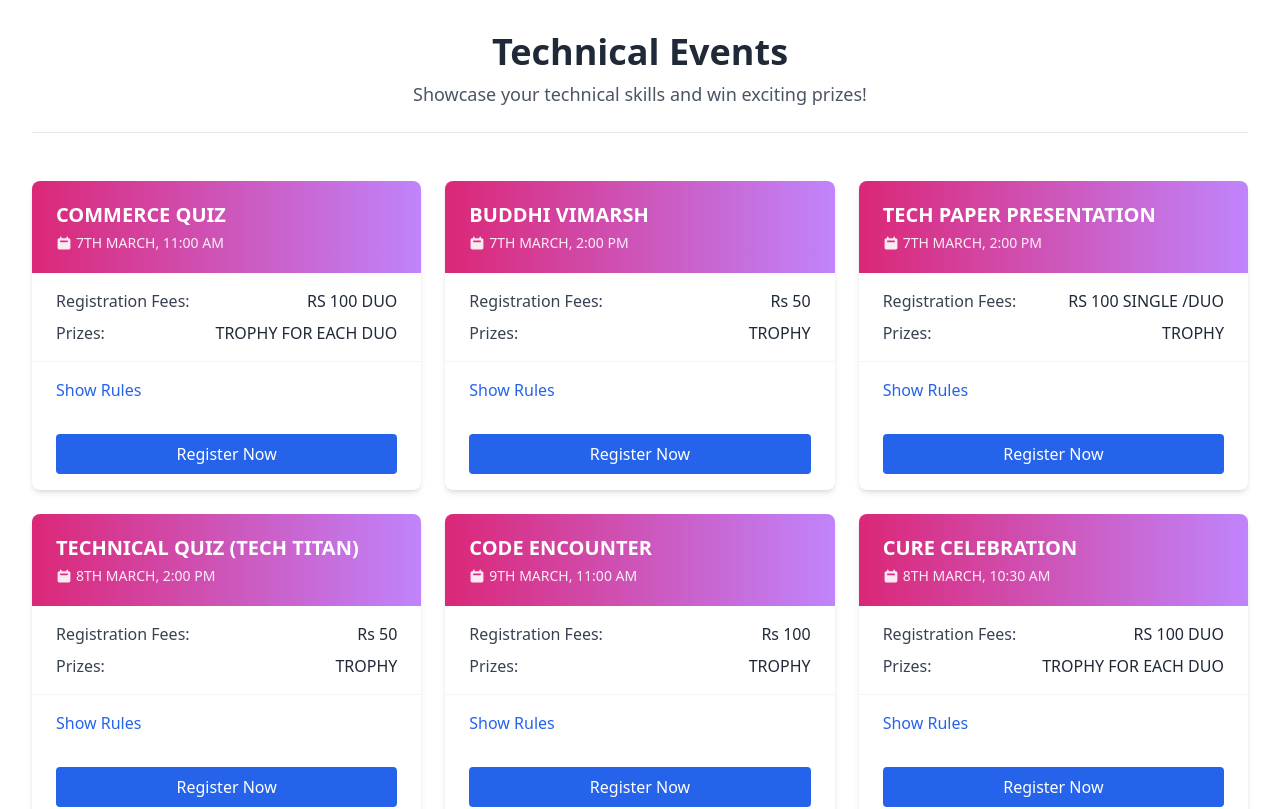
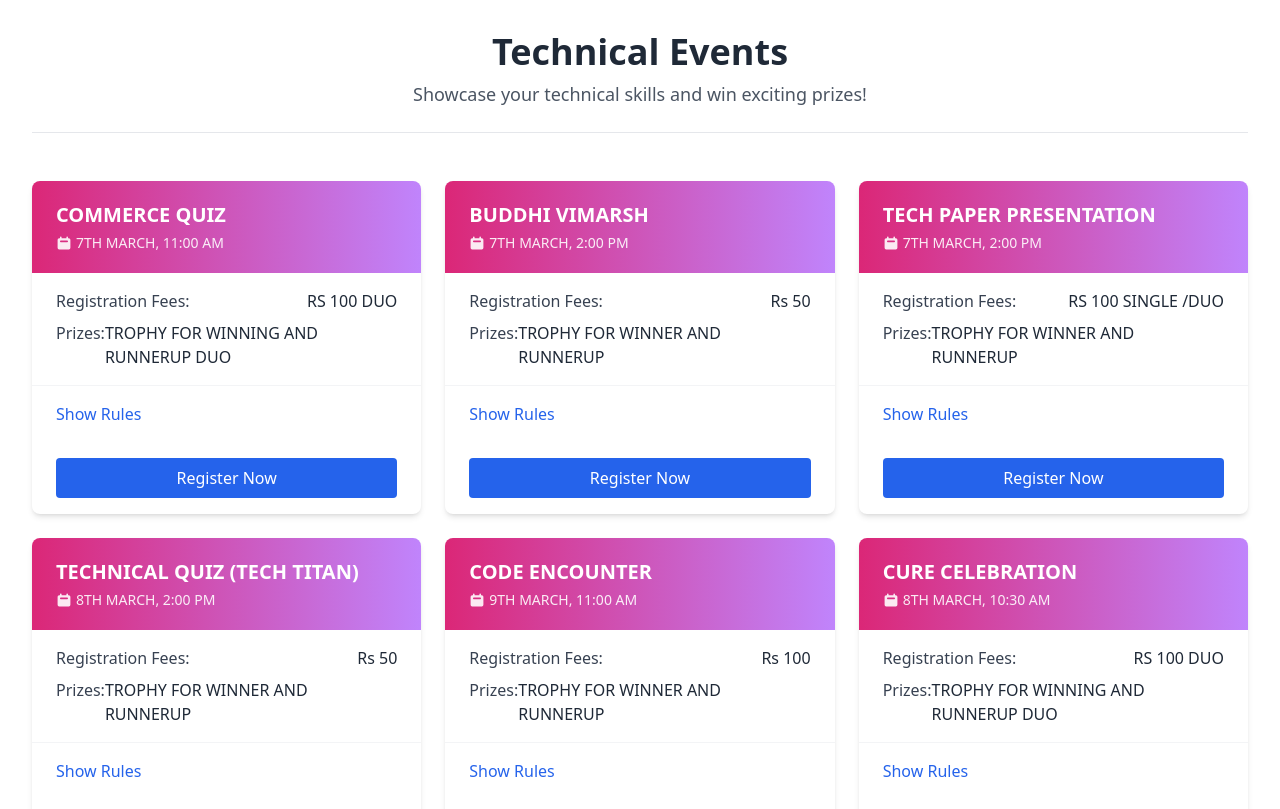
Before and after one commit to Jaishankar7655/TYF2K25, a React (Vite) app: page /Technical in a window 1280 px wide. Shown: the top 809 px of the page. Built offline with nearby package versions, Linux system fonts and the light colour scheme.

Commit message:
changes in the event array

```diff
--- a/src/Components/Culture.jsx
+++ b/src/Components/Culture.jsx
@@ -4,7 +4,6 @@ import { useNavigate } from "react-router-dom";
 function Culture() {
   const [openEventId, setOpenEventId] = useState(null);
   const navigate = useNavigate();
-
   const culturalEvents = [
     {
       id: 22,
@@ -14,7 +13,7 @@ function Culture() {
       ],
       date: "6TH MARCH, 12:00 AM",
       fees: "Rs 50",
-      prizes: "TROPHY",
+      prizes: "TROPHY FOR WINNER",
     },
     {
       id: 23,
@@ -25,13 +24,13 @@ function Culture() {
       ],
       date: "8TH MARCH, 1:00 PM",
       fees: "SOLO- Rs 50, DUET Rs 100, GROUP Rs150",
-      prizes: "SOLO:- 1 TROPHY, DUO :- 2 TROPHY, GROUP:- 1 TROPHY TO GROUP",
+      prizes: "SOLO:- 1 TROPHY FOR WINNER, DUO :- 2 TROPHY FOR WINNER, GROUP:- 1 TROPHY FOR WINNING GROUP",
     },
     {
       id: 24,
       name: "DANCE COMPETITION",
       rules: [
-        "ALL THE PERTICIPANTS MUST REGISTER BEFORE THE DEADLINE.",
+        "ALL THE PARTICIPANTS MUST REGISTER BEFORE THE DEADLINE.",
         "EACH PERFORMANCE SHOULD BE PERFORMED UNDER 5 MIN.",
         "PARTICIPANTS MUST PROVIDE THEIR OWN MUSIC.",
         "GROUP CAN HAVE MAXIMUM 8 MEMBER."
@@ -51,7 +50,7 @@ function Culture() {
       ],
       date: "8TH MARCH, 10:30 AM",
       fees: "Rs 50",
-      prizes: "TROPHY",
+      prizes: "TROPHY FOR WINNER AND RUNNERUP",
     },
     {
       id: 26,
@@ -61,7 +60,7 @@ function Culture() {
       ],
       date: "9TH MARCH, 10:30 AM",
       fees: "Rs 50",
-      prizes: "TROPHY",
+      prizes: "TROPHY FOR WINNER AND RUNNERUP",
     },
     {
       id: 27,
@@ -72,7 +71,7 @@ function Culture() {
       ],
       date: "8TH MARCH, 4:30 PM",
       fees: "Rs100",
-      prizes: "TROPHY FOR MALE AND FEMALE CANDIDATE",
+      prizes: "TROPHY FOR WINNER AND RUNNERUP FOR MALE AND FEMALE CANDIDATE",
     },
     {
       id: 28,
@@ -86,7 +85,7 @@ function Culture() {
       ],
       date: "9TH MARCH, 1.00PM",
       fees: "Rs100 PER TEAM",
-      prizes: "SINGLE TROPHY TO GROUP",
+      prizes: " TROPHY FOR WINNING GROUP",
     },
     {
       id: 29,
@@ -98,9 +97,10 @@ function Culture() {
       ],
       date: "9TH MARCH, 1:30 PM",
       fees: "Rs100",
-      prizes: "TROPHY",
-    },
-  ];
+      prizes: "TROPHY FOR 1ST, 2ND & 3RD",
+    },
+  ];
+
 
   const handleToggleRules = (id) => {
     setOpenEventId(openEventId === id ? null : id);
--- a/src/Components/Literary.jsx
+++ b/src/Components/Literary.jsx
@@ -4,7 +4,6 @@ import { useNavigate } from "react-router-dom";
 function Literary() {
   const [openEventId, setOpenEventId] = useState(null);
   const navigate = useNavigate();
-
   const literaryEvents = [
     {
       id: 14,
@@ -19,7 +18,7 @@ function Literary() {
       ],
       date: "7TH MARCH, 3:00 PM",
       fees: "Rs 50",
-      prizes: "TROPHY",
+      prizes: "TROPHY FOR WINNER AND RUNNERUP",
     },
     {
       id: 15,
@@ -30,7 +29,7 @@ function Literary() {
       ],
       date: "7TH MARCH, 2:00 PM",
       fees: "Rs 50",
-      prizes: "TROPHY",
+      prizes: "TROPHY FOR WINNER AND RUNNERUP",
     },
     {
       id: 16,
@@ -41,7 +40,7 @@ function Literary() {
       ],
       date: "8TH MARCH, 11:00 AM",
       fees: "Rs 150 PER TEAM",
-      prizes: "TROPHY TO TEAM",
+      prizes: "TROPHY FOR WINNING AND RUNNERUP TEAM",
     },
     {
       id: 17,
@@ -51,7 +50,7 @@ function Literary() {
       ],
       date: "8TH MARCH, 1:00 PM",
       fees: "Rs 50",
-      prizes: "TROPHY",
+      prizes: "TROPHY FOR WINNER AND RUNNERUP",
     },
     {
       id: 18,
@@ -63,7 +62,7 @@ function Literary() {
       ],
       date: "8TH MARCH, 2:00 PM",
       fees: "Rs 50",
-      prizes: "TROPHY",
+      prizes: "TROPHY FOR WINNER AND RUNNERUP",
     },
     {
       id: 19,
@@ -75,7 +74,7 @@ function Literary() {
       ],
       date: "9TH MARCH, 11:00 AM",
       fees: "RS 70 DUO",
-      prizes: "TROPHY",
+      prizes: "TROPHY FOR WINNER AND RUNNERUP",
     },
     {
       id: 20,
@@ -87,7 +86,7 @@ function Literary() {
       ],
       date: "9TH MARCH, 11:00 AM",
       fees: "Rs100 PER TEAM",
-      prizes: "1 TROPHY TO TEAM",
+      prizes: "TROPHY FOR 1ST, 2ND & 3RD ",
     },
     {
       id: 21,
@@ -101,9 +100,10 @@ function Literary() {
       ],
       date: "9TH MARCH, 11:00 AM",
       fees: "Rs 50",
-      prizes: "TROPHY",
-    },
-  ];
+      prizes: "TROPHY FOR WINNER AND RUNNERUP",
+    },
+  ];
+
 
   const handleToggleRules = (id) => {
     setOpenEventId(openEventId === id ? null : id);
--- a/src/Components/Sport.jsx
+++ b/src/Components/Sport.jsx
@@ -15,7 +15,7 @@ function Sport() {
       ],
       date: "8TH MARCH, 10:00 AM",
       fees: "RS 350 PER SQUAD",
-      prizes: "CASH PRIZE",
+      prizes: "CASH PRIZE(DEPENDS ON REGISTRATION) AND CERTIFICATES TO ALL PARTICIPANTS",
     },
     {
       id: 8,
@@ -23,7 +23,7 @@ function Sport() {
       rules: ["REGULAR RULES."],
       date: "6TH MARCH, 10:00 AM",
       fees: "Rs 50",
-      prizes: "TROPHY",
+      prizes: "TROPHY FOR WINNER ",
     },
     {
       id: 9,
@@ -31,7 +31,7 @@ function Sport() {
       rules: ["SINGLES WILL BE THERE.", "MATCH WILL BE OF 11 POINTS."],
       date: "6TH MARCH, 11:00 AM",
       fees: "Rs 50",
-      prizes: "TROPHY",
+      prizes: "TROPHY FOR WINNER AND RUNNERUP",
     },
     {
       id: 10,
@@ -39,7 +39,7 @@ function Sport() {
       rules: ["8 PARTICIPANTS SHOULD BE THERE IN THE TEAM."],
       date: "6TH MARCH, 11:00 AM",
       fees: "RS 150 PER TEAM",
-      prizes: "MEDAL & TROPHY TO TEAM",
+      prizes: "MEDAL & TROPHY FOR WINNING TEAM",
     },
     {
       id: 11,
@@ -52,7 +52,7 @@ function Sport() {
       ],
       date: "7TH MARCH, 1:00 PM",
       fees: "Rs 50",
-      prizes: "WEIGHT: 60-80KG (TROPHY & MEDAL). WEIGHT: 80-ABOVE 100KG (TROPHY & MEDAL).",
+      prizes: "TROPHY AND MEDAL FOR BOTH THE CATEGORY OF 60-80KG AND 80-ABOVE 100KG.",
     },
     {
       id: 12,
@@ -66,7 +66,7 @@ function Sport() {
       ],
       date: "7TH MARCH, 10:30 AM",
       fees: "RS 600 PER TEAM",
-      prizes: "9 GOLD MEDALS TO TEAM & 1 TROPHY TO TEAM",
+      prizes: " 1 TROPHY & 9 GOLD MEDALS TO WINNING TEAM & SILVER MEDALS FOR RUNNERUP TEAM",
     },
     {
       id: 13,
@@ -80,7 +80,7 @@ function Sport() {
       ],
       date: "7TH MARCH, 10:30 AM",
       fees: "RS 500 PER TEAM",
-      prizes: "9 GOLD MEDALS TO TEAM & 1 TROPHY TO TEAM",
+      prizes: " 1 TROPHY & 9 GOLD MEDALS TO WINNING TEAM & SILVER MEDALS FOR RUNNERUP TEAM",
     },
     {
       id: 14,
@@ -89,8 +89,9 @@ function Sport() {
       date: "7TH MARCH, 11:00 AM",
       fees: "Rs 50",
       prizes: "Not specified",
-    },
-  ];
+    },
+  ];
+
 
   const handleToggleRules = (id) => {
     setOpenEventId(openEventId === id ? null : id);
--- a/src/Components/Technical.jsx
+++ b/src/Components/Technical.jsx
@@ -16,7 +16,7 @@ function Technical() {
       ],
       date: "7TH MARCH, 11:00 AM",
       fees: "RS 100 DUO",
-      prizes: "TROPHY FOR EACH DUO",
+      prizes: "TROPHY FOR WINNING AND RUNNERUP DUO",
     },
     {
       id: 2,
@@ -28,7 +28,7 @@ function Technical() {
       ],
       date: "7TH MARCH, 2:00 PM",
       fees: "Rs 50",
-      prizes: "TROPHY",
+      prizes: "TROPHY FOR WINNER AND RUNNERUP",
     },
     {
       id: 3,
@@ -39,7 +39,7 @@ function Technical() {
       ],
       date: "7TH MARCH, 2:00 PM",
       fees: "RS 100 SINGLE /DUO",
-      prizes: "TROPHY",
+      prizes: "TROPHY FOR WINNER AND RUNNERUP",
     },
     {
       id: 6,
@@ -51,7 +51,7 @@ function Technical() {
       ],
       date: "8TH MARCH, 2:00 PM",
       fees: "Rs 50",
-      prizes: "TROPHY",
+      prizes: "TROPHY FOR WINNER AND RUNNERUP",
     },
     {
       id: 7,
@@ -61,7 +61,7 @@ function Technical() {
       ],
       date: "9TH MARCH, 11:00 AM",
       fees: "Rs 100",
-      prizes: "TROPHY",
+      prizes: "TROPHY FOR WINNER AND RUNNERUP",
     },
     {
       id: 5,
@@ -71,9 +71,9 @@ function Technical() {
       ],
       date: "8TH MARCH, 10:30 AM",
       fees: "RS 100 DUO",
-      prizes: "TROPHY FOR EACH DUO",
-    },
-  ];
+      prizes: "TROPHY FOR WINNING AND RUNNERUP DUO",
+    },
+  ];
 
   const handleToggleRules = (id) => {
     setOpenEventId(openEventId === id ? null : id);
```
